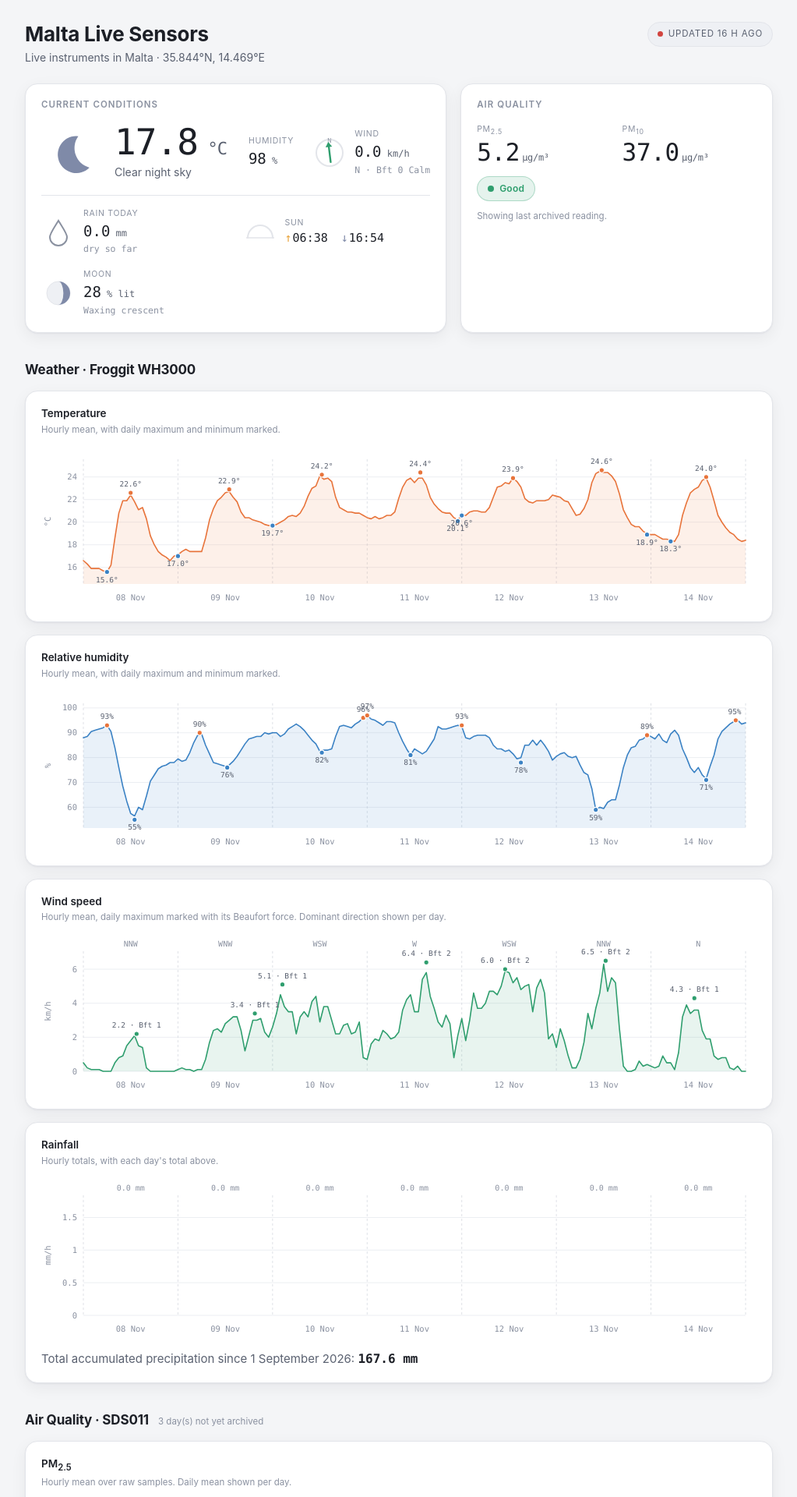
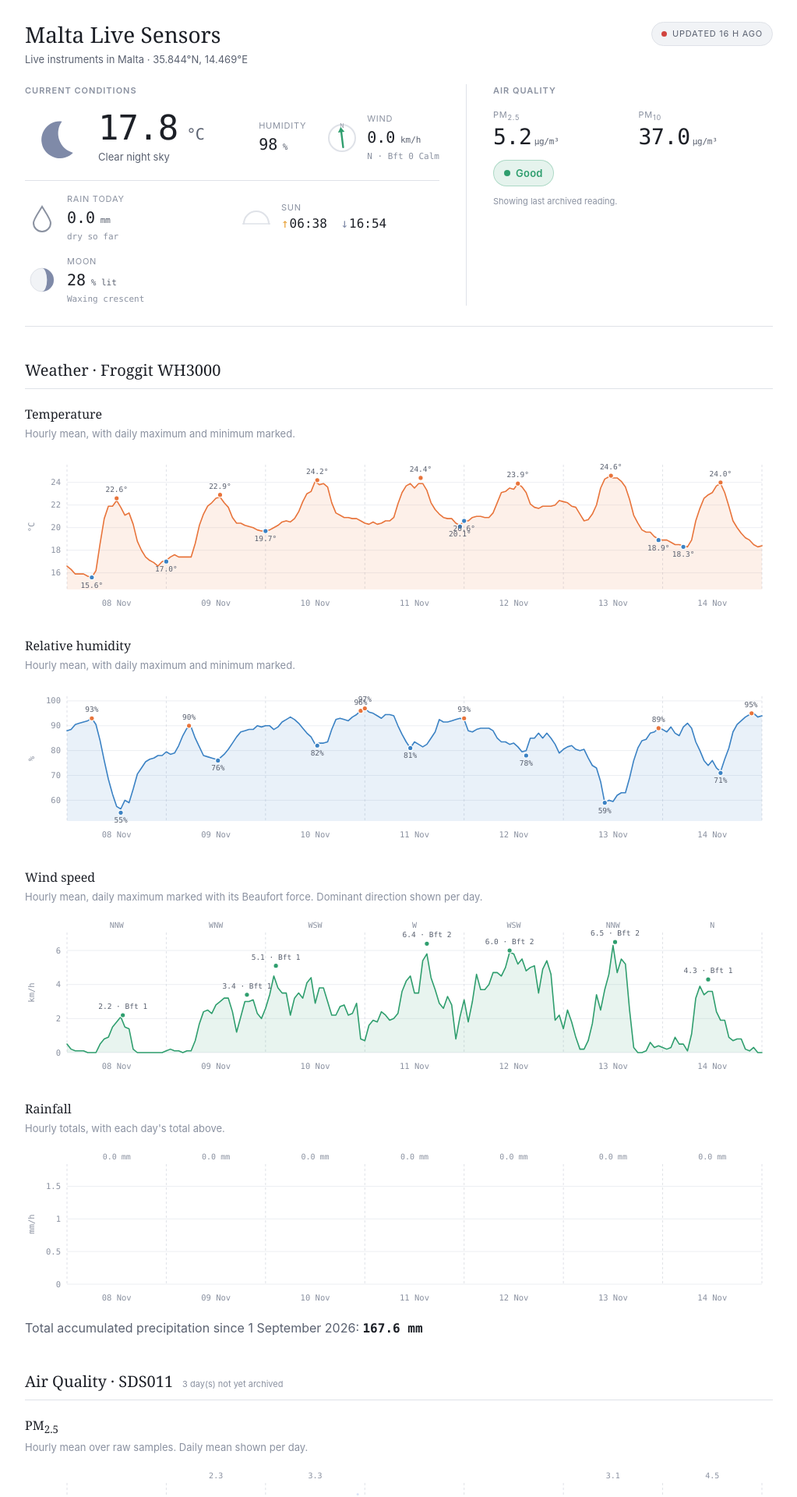
Before and after one commit to ryanvella9/ryanvella9.github.io, a Jekyll site: the page built from _pages/environmental-monitoring.html, in a window 1280 px wide. Shown: the top 1920 px of the page at 78% size, without its empty margins (128-1151 px from the left). Built offline with Jekyll 4.4.1, drawn with Linux system fonts in a browser that asks for light colours.

Commit message:
Restyle the sensor dashboard: flat surface, six sizes, three faces
The page was eleven white cards floating on grey, every panel the same
radius, hairline and two-layer shadow, so nothing on it read as more
important than anything else. The cards lose their fill, border and
shadow; space and the odd hairline separate things instead, and the
charts get the room the chrome was taking. The tooltip keeps a shadow,
being the one element that actually floats.

Sixteen font sizes become six, with the half-pixel 10.5, 11.5 and 13.5
gone. Seven border radii become one.

Georgia now names things -- the heading, the section heads, the board
titles -- which is the face the publication list and section headings
use elsewhere on the site. This page is layout:null and shares no CSS
with the rest of ryanvella.net, so it was built entirely from the OS UI
font and read as a generic app rather than part of this site. Numbers
stay monospace with tabular figures: they are readings, and they have to
line up and not shift width as they tick.

Also drops the .tbtn rules, dead since the theme button went with the
site's dark theme, and the comment above :root claiming dark is the
default and the toggle is remembered. Neither had been true since.

The semantic ramps are untouched. good/moderate/poor and the
clear/patchy/overcast bands encode the reading rather than decorate it.

```diff
--- a/_pages/environmental-monitoring.html
+++ b/_pages/environmental-monitoring.html
@@ -13,16 +13,40 @@ title: "Malta Live Sensors"
 <title>Malta Live Sensors · Ryan Vella</title>
 <style>
 /* ============================================================ theme ====
-   Dark is the default, not the OS preference: :root carries the dark values
-   and light is the opt-in override, so the dashboard opens dark for everyone
-   and matches the rest of the site rather than whatever the machine is set to.
-   The toggle still swings both ways and is still remembered — it just starts
-   from dark. */
+   Light only, matching the rest of the site. There is no toggle and no
+   stored preference: both went when the site's dark theme did, so :root
+   carries the one palette and color-scheme states it.
+
+   The semantic ramps below are not decoration and are deliberately left
+   alone -- good/moderate/poor and the clear/patchy/overcast bands encode
+   the reading, so they have to stay distinguishable. What changed is the
+   neutrals around them. */
 :root{
-  --bg:#f4f5f7; --surface:#ffffff; --hairline:#e3e5ea;
+  /* One flat surface. The page used to be white cards floating on grey,
+     which gave eleven panels the same visual weight and made nothing more
+     important than anything else. */
+  --bg:#ffffff; --surface:#ffffff; --hairline:#dfe2e8;
   --ink:#1c1f26; --ink-2:#5a6170; --ink-3:#8a91a0;
-  --shadow:0 1px 2px rgba(16,20,30,.05), 0 6px 20px rgba(16,20,30,.06);
   --grid:#eceef2; --axis:#c6cad4;
+
+  /* Three faces, each with one job: Georgia names things, the system sans
+     carries secondary text, mono carries every number. The serif is what
+     ties this page to the rest of the site -- the publication list and the
+     section headings are set in it too -- and what stops a standalone
+     dashboard reading as a generic app built from the OS UI font. */
+  --f-display:Georgia,Times,serif;
+  --f-ui:-apple-system,".SFNSText-Regular","San Francisco",Roboto,"Segoe UI","Helvetica Neue",Arial,sans-serif;
+  --f-num:ui-monospace,SFMono-Regular,Menlo,Consolas,"Liberation Mono",monospace;
+
+  /* Six sizes, no half-pixels. There were sixteen, including 10.5, 11.5 and
+     13.5 -- sizes nobody picks on purpose. */
+  --t-xs:11px; --t-sm:13px; --t-md:16px;
+  --t-lg:20px; --t-xl:28px; --t-2xl:44px;
+
+  /* One radius. There were seven. 999px for pills and 50% for dots are
+     shapes rather than roundings, so they are not part of the count. */
+  --r:3px;
+
   --c-temp:#e8743b; --c-cold:#3b82c4; --c-rh:#3b82c4; --c-wind:#2f9e6e;
   --c-rain:#005b96; --c-pm25:#3b6fd4; --c-pm10:#d1443f; --c-cloud:#4c4fbe;
   /* Gold=clear, pale blue-grey=patchy/cirrus, slate=overcast. Yellow marked the
@@ -30,7 +54,7 @@ title: "Malta Live Sensors"
      at a glance. */
   --band-clear:#f5b301; --band-mid:#b7cbda; --band-over:#8a9198;
   --good:#2f9e6e; --moderate:#d9a520; --poor:#d1443f;
-  --pill:#eef0f4; --nsb-dark:#3a4a7a; --nsb-bright:#c9922e;
+  --pill:#f1f3f6; --nsb-dark:#3a4a7a; --nsb-bright:#c9922e;
   --sun:#e8a33b; --moon:#7f8aa8;
   /* WHO UV bands. Low and moderate borrow the air-quality colours so the same
      green/amber means the same thing on both hero cards; high and above need
@@ -44,11 +68,13 @@ title: "Malta Live Sensors"
 html,body{margin:0;padding:0}
 body{
   background:var(--bg); color:var(--ink);
-  font:16px/1.55 -apple-system,BlinkMacSystemFont,"Segoe UI",Roboto,Helvetica,Arial,sans-serif;
+  font:var(--t-md)/1.55 var(--f-ui);
   -webkit-font-smoothing:antialiased;
 }
+/* Every reading on the page, so figures line up down a column and a value
+   does not change width as it ticks. */
 .mono,.num{
-  font-family:ui-monospace,SFMono-Regular,Menlo,Consolas,"Liberation Mono",monospace;
+  font-family:var(--f-num);
   font-variant-numeric:tabular-nums; font-feature-settings:"tnum" 1;
 }
 .wrap{max-width:1000px;margin:0 auto;padding:28px 20px 64px}
@@ -56,41 +82,39 @@ body{
 /* =========================================================== header ==== */
 header.top{display:flex;align-items:flex-start;gap:16px;flex-wrap:wrap;margin-bottom:22px}
 header.top .titles{flex:1 1 320px;min-width:0}
-h1{font-size:26px;line-height:1.2;margin:0 0 4px;letter-spacing:-.01em}
-.sub{color:var(--ink-2);font-size:14px;margin:0}
+h1{font-family:var(--f-display);font-size:var(--t-xl);font-weight:400;line-height:1.2;margin:0 0 4px}
+.sub{color:var(--ink-2);font-size:var(--t-sm);margin:0}
 .head-right{display:flex;align-items:center;gap:10px;flex-wrap:wrap}
 .freshness{
   display:inline-flex;align-items:center;gap:7px;background:var(--pill);
   border:1px solid var(--hairline);border-radius:999px;padding:6px 12px;
-  font-size:11.5px;letter-spacing:.07em;text-transform:uppercase;color:var(--ink-2);
+  font-size:var(--t-xs);letter-spacing:.07em;text-transform:uppercase;color:var(--ink-2);
 }
 .freshness .dot{width:7px;height:7px;border-radius:50%;background:var(--good);flex:none}
 .freshness[data-stale="1"] .dot{background:var(--moderate)}
 .freshness[data-stale="2"] .dot{background:var(--poor)}
-.tbtn{
-  display:inline-flex;align-items:center;justify-content:center;gap:6px;
-  width:38px;height:38px;border-radius:10px;cursor:pointer;
-  background:var(--surface);border:1px solid var(--hairline);color:var(--ink-2);
-  box-shadow:var(--shadow);
+
+/* ============================================================ cards ====
+   .card keeps its name because the markup and the script both use it, but
+   it is no longer a card: no fill, no border, no shadow. Space and the odd
+   hairline do the separating now. */
+.card{padding:0}
+.hero{
+  display:grid;grid-template-columns:1.35fr 1fr;gap:34px;
+  margin-bottom:30px;padding-bottom:26px;border-bottom:1px solid var(--hairline);
 }
-.tbtn:hover{color:var(--ink)}
-.tbtn svg{width:18px;height:18px}
-
-/* ============================================================ cards ==== */
-.card{
-  background:var(--surface);border:1px solid var(--hairline);border-radius:16px;
-  box-shadow:var(--shadow);padding:18px 20px;
-}
-.hero{display:grid;grid-template-columns:1.35fr 1fr;gap:18px;margin-bottom:30px}
+/* A rule between the two hero readings rather than two floating panels. */
+.hero #card-aq{padding-left:34px;border-left:1px solid var(--hairline)}
 .card h2.ctitle{
-  font-size:11.5px;letter-spacing:.09em;text-transform:uppercase;color:var(--ink-3);
+  font-family:var(--f-ui);
+  font-size:var(--t-xs);letter-spacing:.09em;text-transform:uppercase;color:var(--ink-3);
   margin:0 0 14px;font-weight:600;
 }
 .now{display:flex;align-items:center;gap:18px;flex-wrap:wrap}
 .now .icon{flex:none;width:76px;height:76px}
-.now .bigtemp{font-size:46px;line-height:1;letter-spacing:-.02em}
-.now .bigtemp .u{font-size:22px;color:var(--ink-2)}
-.now .desc{color:var(--ink-2);font-size:14px;margin-top:5px}
+.now .bigtemp{font-size:var(--t-2xl);line-height:1;letter-spacing:-.02em}
+.now .bigtemp .u{font-size:var(--t-lg);color:var(--ink-2)}
+.now .desc{color:var(--ink-2);font-size:var(--t-sm);margin-top:5px}
 /* A grid, not a flex row: with rain and UV joining sun and moon, four stats of
    unequal width wrapped into a ragged 3 + 1. Two fixed columns give an even
    2x2 at every width the hero card actually takes, and leave the rise/set pair
@@ -106,13 +130,13 @@ h1{font-size:26px;line-height:1.2;margin:0 0 4px;letter-spacing:-.01em}
 .now-stats{display:flex;gap:24px;flex-wrap:wrap;margin-left:auto}
 @media (max-width:560px){ .now-stats{margin-left:0;width:100%} }
 .stat{display:flex;align-items:center;gap:10px}
-.stat .lab{font-size:10.5px;letter-spacing:.07em;text-transform:uppercase;color:var(--ink-3)}
-.stat .val{font-size:19px}
-.stat .val .u{font-size:12px;color:var(--ink-2)}
-.stat .sm{font-size:11.5px;color:var(--ink-3)}
+.stat .lab{font-size:var(--t-xs);letter-spacing:.07em;text-transform:uppercase;color:var(--ink-3)}
+.stat .val{font-size:var(--t-lg)}
+.stat .val .u{font-size:var(--t-xs);color:var(--ink-2)}
+.stat .sm{font-size:var(--t-xs);color:var(--ink-3)}
 /* Rise and set sit side by side, so the pair needs to stay a touch smaller
    than a single-number stat or it wraps on a phone. */
-.stat .sun-times{font-size:15px;white-space:nowrap}
+.stat .sun-times{font-size:var(--t-md);white-space:nowrap}
 .stat .sun-up{color:var(--sun);margin-right:1px}
 .stat .sun-dn{color:var(--moon);margin:0 1px 0 8px}
 .compass{width:44px;height:44px;flex:none}
@@ -126,12 +150,12 @@ h1{font-size:26px;line-height:1.2;margin:0 0 4px;letter-spacing:-.01em}
 .icon .drop{transform-box:fill-box;transform-origin:center;animation:drop-fall 1.25s linear infinite}
 @media (prefers-reduced-motion:reduce){ .icon .drop{animation:none;opacity:.95} }
 .pm-grid{display:grid;grid-template-columns:1fr 1fr;gap:14px;margin-bottom:14px}
-.pm .lab{font-size:10.5px;letter-spacing:.07em;text-transform:uppercase;color:var(--ink-3);margin-bottom:3px}
-.pm .val{font-size:31px;line-height:1.05;letter-spacing:-.01em}
-.pm .u{font-size:12px;color:var(--ink-2);margin-left:3px}
+.pm .lab{font-size:var(--t-xs);letter-spacing:.07em;text-transform:uppercase;color:var(--ink-3);margin-bottom:3px}
+.pm .val{font-size:var(--t-xl);line-height:1.05;letter-spacing:-.01em}
+.pm .u{font-size:var(--t-xs);color:var(--ink-2);margin-left:3px}
 .aqpill{
   display:inline-flex;align-items:center;gap:7px;border-radius:999px;
-  padding:6px 13px;font-size:12px;font-weight:600;letter-spacing:.02em;
+  padding:6px 13px;font-size:var(--t-sm);font-weight:600;letter-spacing:.02em;
   border:1px solid transparent;
 }
 .aqpill .dot{width:8px;height:8px;border-radius:50%;flex:none}
@@ -141,53 +165,59 @@ h1{font-size:26px;line-height:1.2;margin:0 0 4px;letter-spacing:-.01em}
 .aq-mod .dot{background:var(--moderate)}
 .aq-poor{color:var(--poor);background:color-mix(in srgb,var(--poor) 12%,transparent);border-color:color-mix(in srgb,var(--poor) 30%,transparent)}
 .aq-poor .dot{background:var(--poor)}
-.aq-note{color:var(--ink-3);font-size:11.5px;margin-top:11px}
+.aq-note{color:var(--ink-3);font-size:var(--t-xs);margin-top:11px}
 
 /* ========================================================== sections === */
-section{margin-top:34px}
-.shead{display:flex;align-items:baseline;gap:12px;margin:0 0 14px;flex-wrap:wrap}
-.shead h2{font-size:17px;margin:0;letter-spacing:-.01em}
-.shead .meta{font-size:11.5px;color:var(--ink-3)}
-.board{margin-bottom:16px}
-.board h3{font-size:13.5px;margin:0 0 2px;font-weight:600}
-.board .cap{font-size:11.5px;color:var(--ink-3);margin:0 0 8px}
-.board .accum{font-size:15px;color:var(--ink-2);margin:14px 0 0;line-height:1.5}
-.board .accum b{color:var(--ink);font-weight:600;font-size:16px}
+section{margin-top:40px}
+.shead{display:flex;align-items:baseline;gap:12px;margin:0 0 20px;flex-wrap:wrap;
+       padding-bottom:8px;border-bottom:1px solid var(--hairline)}
+.shead h2{font-family:var(--f-display);font-size:var(--t-lg);font-weight:400;margin:0}
+.shead .meta{font-size:var(--t-xs);color:var(--ink-3)}
+/* Charts are the content, so they get room rather than a frame each. */
+.board{margin-bottom:30px}
+.board h3{font-family:var(--f-display);font-size:var(--t-md);margin:0 0 2px;font-weight:400}
+.board .cap{font-size:var(--t-sm);color:var(--ink-3);margin:0 0 10px;max-width:62em}
+.board .accum{font-size:var(--t-md);color:var(--ink-2);margin:14px 0 0;line-height:1.5}
+.board .accum b{color:var(--ink);font-weight:600}
 .plot{position:relative;width:100%}
 .plot svg{display:block;width:100%;height:auto;touch-action:pan-y}
 .nodata{
   display:flex;align-items:center;justify-content:center;min-height:120px;
-  color:var(--ink-3);font-size:13px;border:1px dashed var(--hairline);border-radius:10px;
+  color:var(--ink-3);font-size:var(--t-sm);border:1px dashed var(--hairline);border-radius:var(--r);
 }
-.legend{display:flex;gap:16px;flex-wrap:wrap;margin-top:9px;font-size:11.5px;color:var(--ink-2)}
-.legend i{display:inline-block;width:11px;height:11px;border-radius:3px;margin-right:6px;vertical-align:-1px}
+.legend{display:flex;gap:16px;flex-wrap:wrap;margin-top:9px;font-size:var(--t-xs);color:var(--ink-2)}
+.legend i{display:inline-block;width:11px;height:11px;border-radius:var(--r);margin-right:6px;vertical-align:-1px}
 .donuts{display:flex;gap:6px;flex-wrap:wrap;justify-content:space-between}
 .donut{flex:1 1 0;min-width:78px;text-align:center}
 .donut svg{width:100%;max-width:84px;height:auto}
-.donut .d-lab{font-size:11px;color:var(--ink-3);margin-top:2px}
-.donut .d-pct{font-size:13px;margin-top:1px}
+.donut .d-lab{font-size:var(--t-xs);color:var(--ink-3);margin-top:2px}
+.donut .d-pct{font-size:var(--t-sm);margin-top:1px}
 
-/* ========================================================== tooltip ==== */
+/* ========================================================== tooltip ====
+   The one element that genuinely floats, so the one that keeps a shadow. */
 .tip{
   position:absolute;pointer-events:none;opacity:0;transition:opacity .09s;
-  background:var(--surface);border:1px solid var(--hairline);border-radius:9px;
-  box-shadow:var(--shadow);padding:7px 10px;font-size:12px;white-space:nowrap;z-index:20;
+  background:var(--surface);border:1px solid var(--hairline);border-radius:var(--r);
+  box-shadow:0 2px 10px rgba(16,20,30,.10);
+  padding:7px 10px;font-size:var(--t-sm);white-space:nowrap;z-index:20;
 }
-.tip .t-when{color:var(--ink-3);font-size:10.5px;margin-bottom:3px}
+.tip .t-when{color:var(--ink-3);font-size:var(--t-xs);margin-bottom:3px}
 .tip .t-row{display:flex;align-items:center;gap:7px;line-height:1.45}
-.tip .t-row i{width:8px;height:8px;border-radius:2px;flex:none}
+.tip .t-row i{width:8px;height:8px;border-radius:var(--r);flex:none}
 
 /* =========================================================== footer ==== */
-.note{color:var(--ink-2);font-size:13.5px;line-height:1.65}
-footer{margin-top:34px;padding-top:16px;border-top:1px solid var(--hairline);
-       color:var(--ink-3);font-size:12px}
+.note{color:var(--ink-2);font-size:var(--t-sm);line-height:1.65;max-width:62em}
+footer{margin-top:40px;padding-top:16px;border-top:1px solid var(--hairline);
+       color:var(--ink-3);font-size:var(--t-xs)}
 footer a{color:var(--ink-2)}
 
 @media (max-width:760px){
-  .hero{grid-template-columns:1fr}
+  .hero{grid-template-columns:1fr;gap:24px}
+  /* With one column the rule between the readings has to move to the top. */
+  .hero #card-aq{padding-left:0;border-left:0;padding-top:24px;border-top:1px solid var(--hairline)}
   .wrap{padding:20px 14px 48px}
-  h1{font-size:22px}
-  .now .bigtemp{font-size:40px}
+  h1{font-size:var(--t-lg)}
+  .now .bigtemp{font-size:var(--t-xl)}
   .donut{min-width:64px}
 }
 </style>
```
